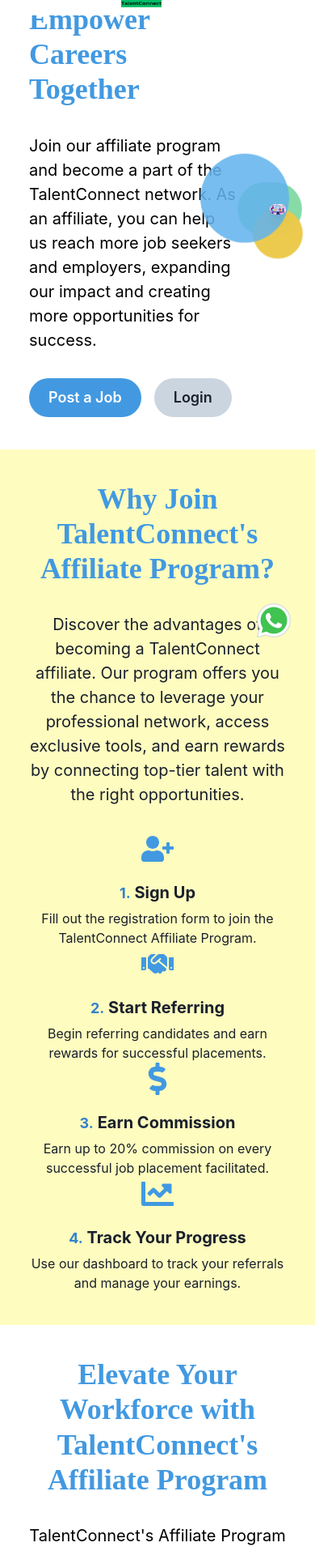
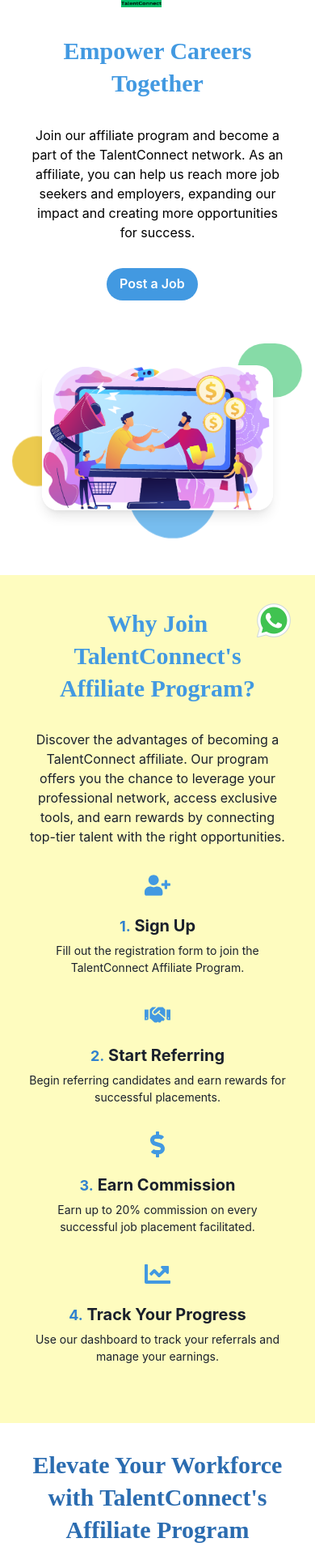
Before and after one commit to An75k64/TC-version-2, a React (Vite) app in the folder Frontend/: page /affiliate in a window 390 px wide. Shown: the part 37-1952 px from the top of the page at 81% size. Built offline with nearby package versions, Linux system fonts and the light colour scheme.

Commit message:
Made responsive

```diff
--- a/Frontend/package.json
+++ b/Frontend/package.json
@@ -40,6 +40,7 @@
     "react-spring": "^9.7.4",
     "recharts": "^2.12.7",
     "slick-carousel": "^1.8.1",
+    "styled-components": "^6.1.13",
     "three": "^0.168.0",
     "xlsx": "^0.18.5",
     "yup": "^1.4.0"
--- a/Frontend/src/components/Affiliate/AffiliateHero.jsx
+++ b/Frontend/src/components/Affiliate/AffiliateHero.jsx
@@ -8,6 +8,8 @@
   Container,
   HStack,
   Image,
+  Stack,
+  useBreakpointValue
 } from "@chakra-ui/react";
 import { useNavigate } from "react-router-dom";
 import affiliateImage from "../../assets/images/1688543157326.png";
@@ -22,26 +24,43 @@
   return (
     <Box
       color="blue.400"
-      py={{ base: 10, md: 20 }}
-      px={{ base: 5, md: 10 }}
+      py={useBreakpointValue({ base: 20, md: 20, lg: 20 })}
+      px={useBreakpointValue({ base: 5, md: 5, lg: 10 })}
       position="relative"
       overflow="hidden"
     >
       <Container maxW="container.xl">
-        <HStack spacing={10} align="center">
+        <Stack
+          direction={{ base: "column", lg: "row" }}
+          spacing={10}
+          align="center"
+        >
           <VStack spacing={8} align="start" maxW="lg">
-            <Heading as="h1" size="2xl" fontFamily={"ClashDisplay"}>
+            <Heading
+              as="h1"
+              size={{ base: "xl", lg: 'xl', xl: "2xl" }}
+              fontFamily={"ClashDisplay"}
+              textAlign={{ base: "center", lg: "left" }}
+            >
               Empower Careers Together
             </Heading>
-            <Text fontSize="xl" textColor="black">
+            <Text
+              fontSize={{ base: "md", md: "lg", lg: "lg", xl: 'xl' }}
+              textColor="black"
+              textAlign={{ base: "center", lg: "left" }}
+            >
               Join our affiliate program and become a part of the TalentConnect
               network. As an affiliate, you can help us reach more job seekers
               and employers, expanding our impact and creating more
               opportunities for success.
             </Text>
-            <HStack spacing={4}>
+            <HStack
+              spacing={4}
+              pl={useBreakpointValue({ base: 5, sm: 24, lg: 0 })}
+              justifyContent={{ base: "center", lg: "flex-start" }}
+            >
               <Button
-                size="lg"
+                size={useBreakpointValue({ base: "md", lg: "md", xl: "lg" })}
                 bg="blue.400"
                 rounded="full"
                 color="white"
@@ -50,18 +69,26 @@
               >
                 Post a Job
               </Button>
-              <Button
-                size="lg"
+              {/* <Button
+                size={{ base: "md", lg: "lg" }}
                 bg="gray.300"
                 rounded="full"
                 _hover={{ transform: "scale(1.05)", boxShadow: "lg" }}
                 onClick={handleSignInRedirect}
               >
                 Login
-              </Button>
+              </Button> */}
             </HStack>
           </VStack>
-          <Box position="relative" w={"50%"} ml={{ base: 0, md: 40 }}>
+
+          <Box
+            position="relative"
+            w={{ base: "100%", lg: "100%", xl: "100%" }}
+            mt={{ base: 10, lg: 0 }}
+            ml={{ base: 0, lg: 20, xl: 40 }}
+            display="flex"
+            justifyContent={{ base: "center", lg: "flex-end" }}
+          >
             {/* Bubble animation */}
             <Box
               position="absolute"
@@ -85,7 +112,6 @@
               animation="bubble 7s infinite"
               zIndex="1"
             />
-
             <Box
               position="absolute"
               bottom="-30px"
@@ -104,9 +130,10 @@
               boxShadow="lg"
               zIndex="2"
               position="relative"
+              w={{ base: "90%", md: "80%", lg: "100%", xl: "100%" }} // Responsive width for image
             />
           </Box>
-        </HStack>
+        </Stack>
       </Container>
       {/* Keyframes for bubble animation */}
       <style>
--- a/Frontend/src/components/Affiliate/AffiliateIntro.jsx
+++ b/Frontend/src/components/Affiliate/AffiliateIntro.jsx
@@ -40,30 +40,40 @@
     >
       <Container maxW="container.xl">
         <VStack spacing={8} align="center">
-          <Heading as="h1" size="2xl" textAlign="center"  fontFamily={"ClashDisplay"} color={"blue.400"} >
+          <Heading
+            as="h1"
+            size={{ base: "xl", md: 'xl', xl:"2xl" }}
+            textAlign="center"
+            fontFamily="ClashDisplay"
+            color="blue.400"
+          >
             Why Join TalentConnect's Affiliate Program?
           </Heading>
-          <Text fontSize="xl" textAlign="center" maxW="800px">
+          <Text
+            fontSize={{ base: "md", md: "md", lg: 'lg', xl: 'xl' }}
+            textAlign="center"
+            maxW="800px"
+          >
             Discover the advantages of becoming a TalentConnect affiliate. Our program offers you the chance to leverage your professional network, access exclusive tools, and earn rewards by connecting top-tier talent with the right opportunities.
           </Text>
 
           <Box width="100%" maxW="full">
-
-            <Flex justify="space-around" wrap="wrap" spacing={4}>
+            <Flex justify="space-between" wrap="wrap">
               {steps.map((step) => (
                 <Box
                   key={step.number}
                   textAlign="center"
-                  width={{ base: "full", md: "24%" }}
+                  width={{ base: "100%", md: "45%",lg: '45%', xl: "24%" }}
+                  mb={{ base: 8, md: 8, lg: 10 }}
                 >
-                  <Icon as={step.icon} color="blue.400" w={10} h={10} mb={4} mx="auto" />
+                  <Icon as={step.icon} color="blue.400" w={{ base: 8, md: 10 }} h={{ base: 8, md: 10 }} mb={4} mx="auto" />
                   <Heading as="h3" size="md" mb={2}>
                     <Text as="span" fontSize="lg" fontWeight="bold" color="blue.500">
                       {step.number}.
-                    </Text>
-                    {" "}{step.title}
+                    </Text>{" "}
+                    {step.title}
                   </Heading>
-                  <Text>{step.description}</Text>
+                  <Text fontSize={{ base: "sm", md: "md" }}>{step.description}</Text>
                 </Box>
               ))}
             </Flex>
--- a/Frontend/src/components/Affiliate/AffiliatePage.jsx
+++ b/Frontend/src/components/Affiliate/AffiliatePage.jsx
@@ -5,36 +5,52 @@
 const AffiliatePage = () => {
   return (
     <Box
-
       color="blue.400"
-      py={{ base: 10, md: 20 }}
-      px={{ base: 5, md: 10 }}
+      py={{ base: 8, md: 16, lg: 20 }}
+      px={{ base: 4, md: 8, lg: 12 }}
       position="relative"
       overflow="hidden"
     >
       <Container maxW="container.xl">
-        <VStack spacing={8} align="center">
-          <Heading as="h1" size="2xl" textAlign="center" fontFamily={"ClashDisplay"}>
+        <VStack spacing={{ base: 6, md: 8, lg: 10 }} align="center">
+          <Heading
+            as="h1"
+            size={{ base: "xl", md: "2xl", lg: "2xl", xl: '3xl' }}
+            textAlign="center"
+            fontFamily="ClashDisplay"
+            color="blue.600"
+          >
             Elevate Your Workforce with TalentConnect's Affiliate Program
           </Heading>
-          <Text fontSize="xl" textAlign="center" maxW="600px" textColor="black">
+          <Text
+            fontSize={{ base: "md", md: "lg", lg: "lg", xl: 'xl' }}
+            textAlign="center"
+            maxW={{ base: "90%", md: "80%", lg: "60%" }}
+            color="black"
+          >
             TalentConnect's Affiliate Program offers a unique opportunity for experienced professionals to tap into their extensive network and refer top-tier talent to their organization.
           </Text>
-          <HStack spacing={4}>
+          <HStack
+            spacing={{ base: 2, md: 4 }}
+            flexWrap="wrap"
+            justify="center"
+            width="100%"
+          >
             <Link to="/affiliate-form">
               <Button
-              size="lg"
+                size={{ base: "md", md: "md", xl: "lg" }}
                 bg="blue.400"
                 rounded="full"
                 color="white"
                 _hover={{ transform: "scale(1.05)", boxShadow: "lg" }}
+                mb={{ base: 2, md: 0 }}
               >
                 Join as an Affiliate
               </Button>
             </Link>
             <Link to="/login">
               <Button
-              size="lg"
+                size={{ base: "md", md: "md", xl: "lg" }}
                 bg="gray.300"
                 rounded="full"
                 _hover={{ transform: "scale(1.05)", boxShadow: "lg" }}
--- a/Frontend/src/components/AffiliateDashboard/DashboardAffiliate.jsx
+++ b/Frontend/src/components/AffiliateDashboard/DashboardAffiliate.jsx
@@ -86,7 +86,7 @@
   return (
     <Box bg={useColorModeValue('gray.50', 'gray.900')} minH="100vh" py={12}>
       <Flex direction="column" align="center" maxW="7xl" mx="auto" px={4}>
-        <SimpleGrid columns={{ base: 1, md: 2, lg: 2 }} spacing={10}>
+        <SimpleGrid columns={{ base: 1, md: 1, lg: 2 }} spacing={10}>
           <DashboardCard
             title="Job Postings"
             icon={FaBriefcase}
--- a/Frontend/src/components/AffiliateDashboard/HeroAffiliate.jsx
+++ b/Frontend/src/components/AffiliateDashboard/HeroAffiliate.jsx
@@ -54,7 +54,7 @@
       <Container maxW={{ base: 'container.sm', md: 'container.md', lg: 'container.lg' }}>
         <Flex direction="column" align="center" justify="center" height="100%">
           <VStack spacing={{ base: 6, md: 8 }} align="center">
-            <Heading as="h1" fontSize={{ base: '2xl', md: '4xl', lg: '5xl' }} fontWeight="bold" fontFamily={"ClashDisplay"}
+            <Heading as="h1" fontSize={{ base: '3xl', md: '4xl', lg: '4xl', xl: '5xl' }} fontWeight="bold" fontFamily={"ClashDisplay"}
                 color={"blue.400"}>
               Welcome to the Affiliate Dashboard
             </Heading>
```
Also changed, not shown: Frontend/src/components/AffiliateDashboard/AffiliateHeader/AffiliateHeader.jsx (+6 -6 lines), Frontend/src/components/AffiliateDashboard/JobPostForm.jsx (+23 -25 lines), Frontend/src/components/AffiliateDashboard/Referrals.jsx (+51 -18 lines), 1 other file (tests, documents, lock files or other folders). Lines whose indentation alone changed are shown as unchanged.
